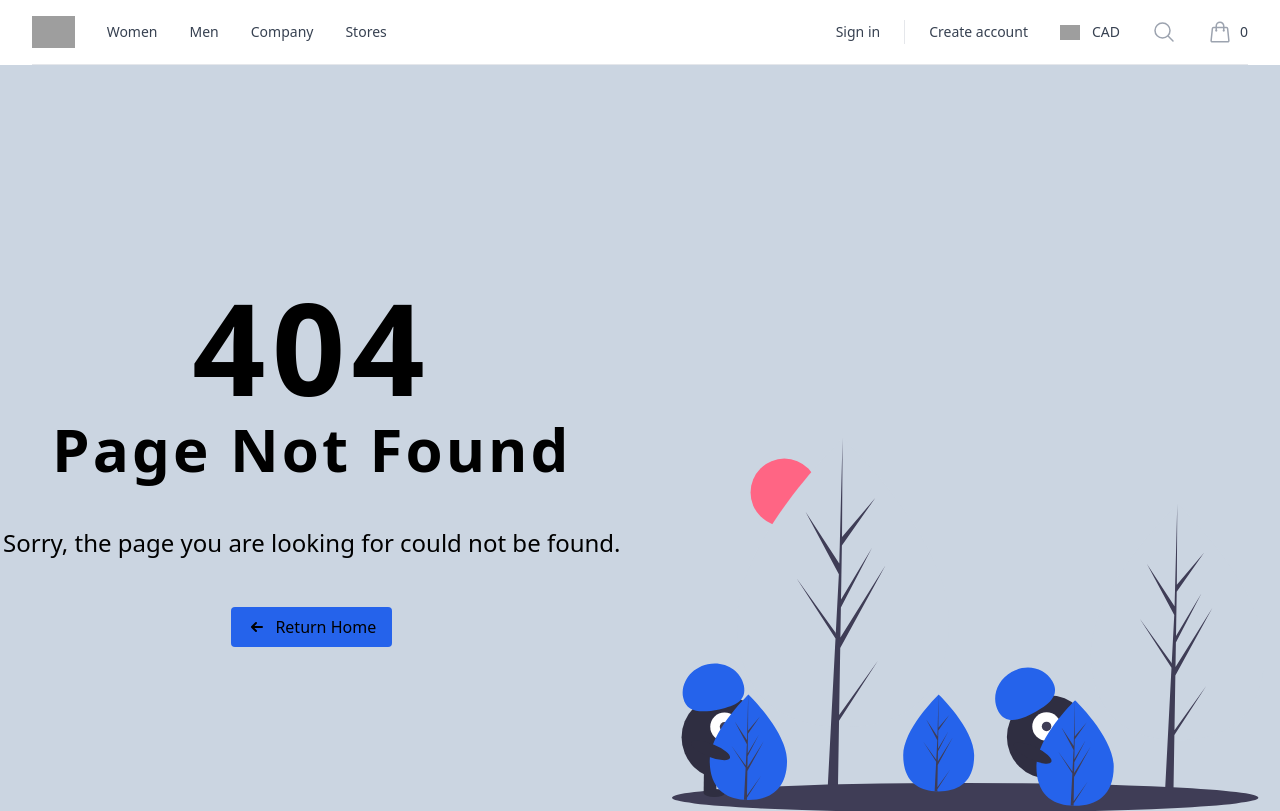
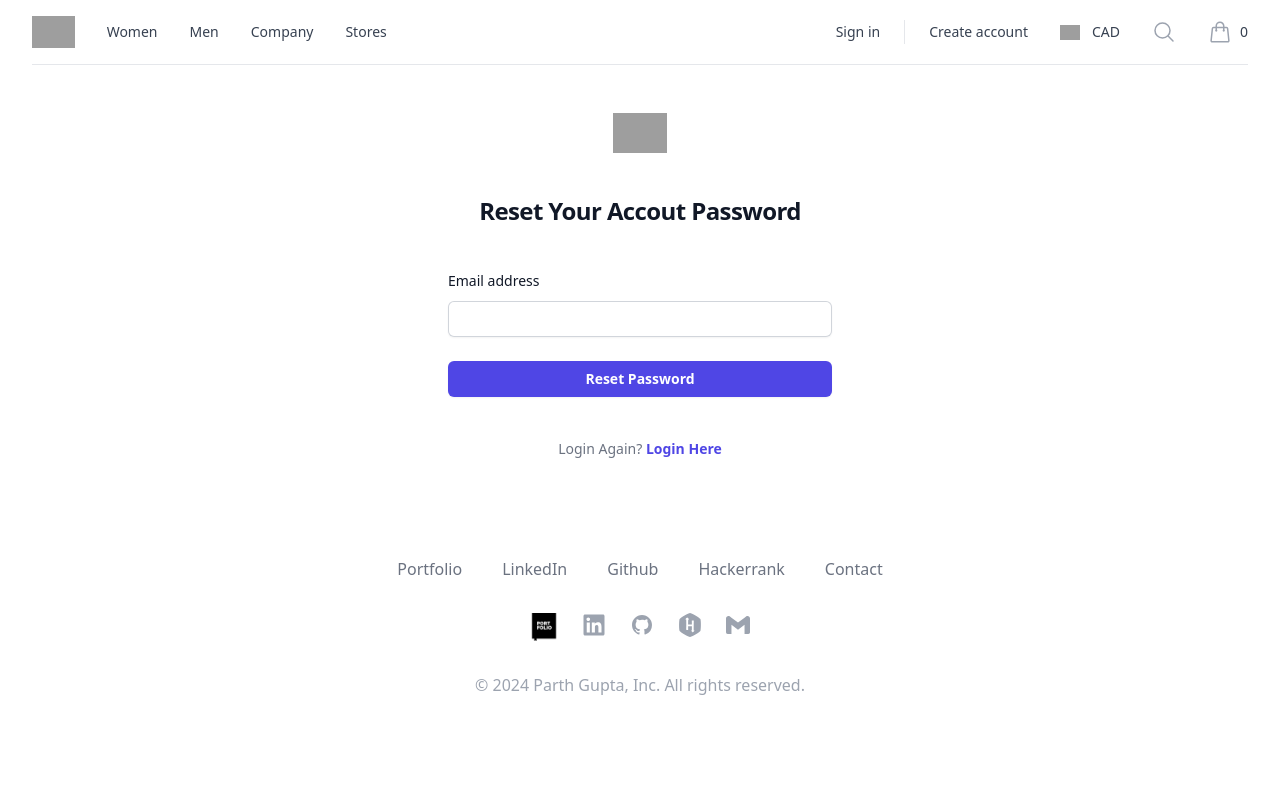
Before and after one commit to ParthGupta84616/Ecommerce_ReactJs, a React (Create React App) app: page /forgetpassword in a window 1280 px wide. Shown: the top 811 px of the page. Built offline with nearby package versions, Linux system fonts and the light colour scheme; grey boxes are pictures that could not be loaded.

Commit message:
Added Reset Password Page

```diff
--- a/src/App.jsx
+++ b/src/App.jsx
@@ -16,6 +16,7 @@
 import Navbar from './features/navbar/Navbar';
 import OrderPage from './pages/OrderPage';
 import Logout from './features/auth/component/Logout';
+import ForgetPasswordPage from './pages/ForgetPasswordPage';
 
 export default function App() {
   const router = createBrowserRouter([
@@ -56,6 +57,10 @@
       element: (<Protected><OrderPage/></Protected>),
     },
     {
+      path: "/forgetpassword",
+      element: (<ForgetPasswordPage/>),
+    },
+    {
       path: "/logout",
       element: (<Protected><Logout /></Protected>),
     },
--- /dev/null
+++ b/src/features/auth/component/ForgetPassword.jsx
@@ -0,0 +1,82 @@
+import React from 'react';
+import { useDispatch, useSelector } from 'react-redux';
+import { Link, Navigate } from 'react-router-dom';
+import { useForm } from "react-hook-form"
+import { selectCheckUser } from '../authSlice';
+
+const ForgetPassword = () => {
+    const dispatch = useDispatch();
+    const {
+      register,
+      handleSubmit,
+      reset,
+      formState: { errors },
+    } = useForm()
+
+    const onSubmit = (data) => {
+      console.log(data)
+      reset()
+    }
+    const user = useSelector(selectCheckUser)
+    if(user?.email){
+      return <Navigate to="/" />
+    }
+    return (
+      <div className="flex min-h-full flex-1 flex-col justify-center px-6 py-12 lg:px-8">
+
+          <div className="sm:mx-auto sm:w-full sm:max-w-sm">
+          <Link to="/">
+          <img
+            className="mx-auto h-10 w-auto"
+            src="https://tailwindui.com/img/logos/mark.svg?color=indigo&shade=600"
+            alt="Your Company"
+          />
+        </Link>
+            <h2 className="mt-10 text-center text-2xl font-bold leading-9 tracking-tight text-gray-900">
+              Reset Your Accout Password
+            </h2>
+          </div>
+
+          <div className="mt-10 sm:mx-auto sm:w-full sm:max-w-sm">
+          <form noValidate className="space-y-6" onSubmit={handleSubmit(onSubmit)}>
+            <div>
+              <label htmlFor="email" className="block text-sm font-medium leading-6 text-gray-900">
+                Email address
+              </label>
+              <div className="mt-2">
+                <input
+                  id="email"
+                  {...register("email", {
+                    required: "Email Is Required",
+                    pattern: {
+                      value: /^(([^<>()\[\]\\.,;:\s@"]+(\.[^<>()\[\]\\.,;:\s@"]+)*)|(".+"))@((\[[0-9]{1,3}\.[0-9]{1,3}\.[0-9]{1,3}\.[0-9]{1,3}])|(([a-zA-Z\-0-9]+\.)+[a-zA-Z]{2,}))$/,
+                      message: "Invalid email address"
+                    }
+                  })}
+                  type="email"
+                  className="block w-full rounded-md border-0 py-1.5 text-gray-900 shadow-sm ring-1 ring-inset ring-gray-300 placeholder:text-gray-400 focus:ring-2 focus:ring-inset focus:ring-indigo-600 sm:text-sm sm:leading-6"
+                />
+                {errors.email && <p className="text-red-500">{errors.email.message}</p>}
+              </div>
+            </div>
+            <div>
+              <button
+                type="submit"
+                className="flex w-full justify-center rounded-md bg-indigo-600 px-3 py-1.5 text-sm font-semibold leading-6 text-white shadow-sm hover:bg-indigo-500 focus-visible:outline focus-visible:outline-2 focus-visible:outline-offset-2 focus-visible:outline-indigo-600"
+              >
+                Reset Password
+              </button>
+            </div>
+          </form>
+
+            <p className="mt-10 text-center text-sm text-gray-500">
+              Login Again?{' '}
+              <Link to="/login" className="font-semibold leading-6 text-indigo-600 hover:text-indigo-500">
+                Login Here
+              </Link>
+            </p>
+          </div>
+        </div>
+    )
+  }
+export default ForgetPassword
--- /dev/null
+++ b/src/pages/ForgetPasswordPage.jsx
@@ -0,0 +1,13 @@
+import React from 'react'
+import Navbar from '../features/navbar/Navbar'
+import ForgetPassword from '../features/auth/component/ForgetPassword'
+
+function ForgetPasswordPage() {
+  return (
+    <div>
+        <Navbar><ForgetPassword/></Navbar>
+    </div>
+  )
+}
+
+export default ForgetPasswordPage
```
